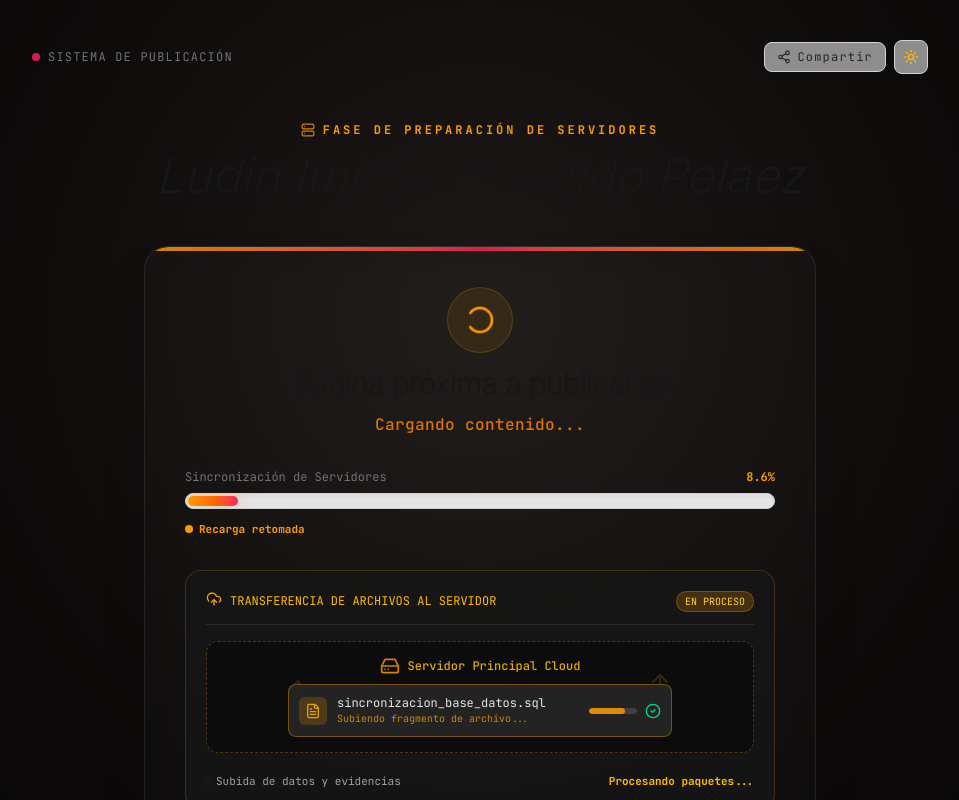
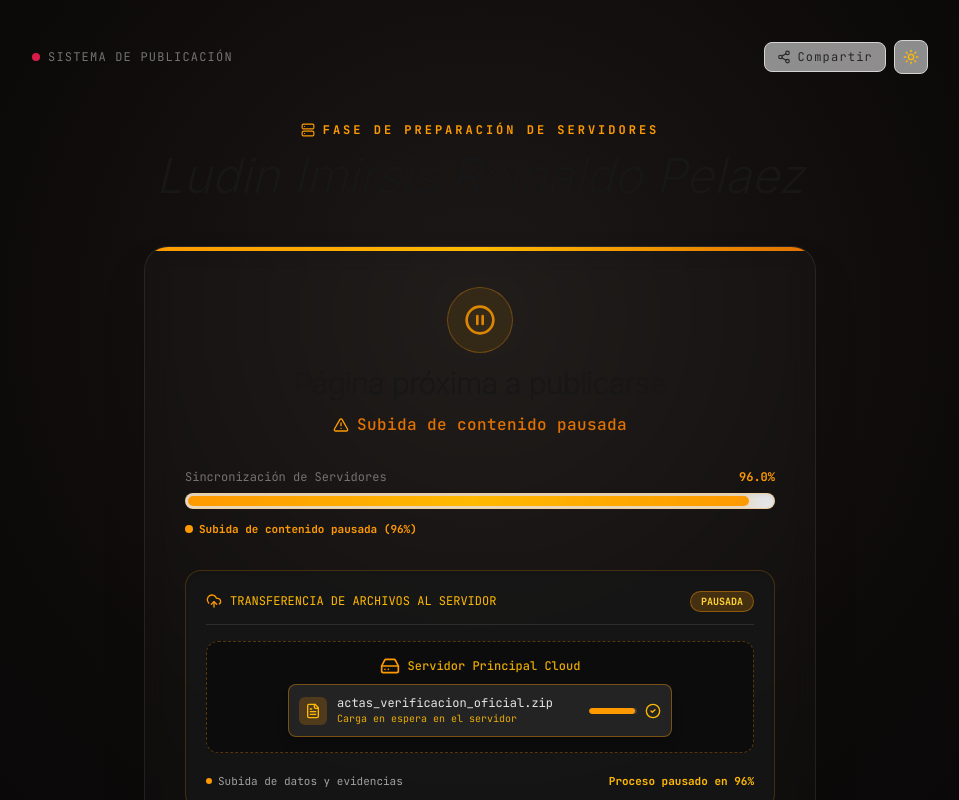
Before and after one commit to DeveloperEllis/expedienteestafasparole, a React (Vite) app: page / in a window 1280 px wide. Shown: the top 800 px of the page, without its empty margins (160-1119 px from the left). Built offline with nearby package versions, Linux system fonts and the light colour scheme.

Commit message:
ok archivos
ok archivos 96

```diff
--- a/src/App.tsx
+++ b/src/App.tsx
@@ -93,7 +93,7 @@ export default function App() {
       {/* Main Container rendering the publication loading view */}
       <main className="max-w-3xl mx-auto w-full my-auto py-4 sm:py-8 flex flex-col items-center">
         <PhaseSaturdayLoading
-          progress={dailyProgress}
+          progress={96}
           timeLeft={dailyTimeLeft}
         />
       </main>
--- a/src/components/PhaseSaturdayLoading.tsx
+++ b/src/components/PhaseSaturdayLoading.tsx
@@ -1,9 +1,9 @@
 import React, { useState, useEffect } from 'react';
 import { TimeLeft } from '../types';
-import { Loader2, Server, UploadCloud, FileText, CheckCircle2, ArrowUp, HardDrive } from 'lucide-react';
+import { PauseCircle, Server, UploadCloud, FileText, CheckCircle2, HardDrive, AlertTriangle } from 'lucide-react';
 
 interface PhaseSaturdayLoadingProps {
-  progress: number; // 0 to 100
+  progress?: number;
   timeLeft?: TimeLeft;
 }
 
@@ -17,14 +17,17 @@ const UPLOADING_FILES = [
 ];
 
 export const PhaseSaturdayLoading: React.FC<PhaseSaturdayLoadingProps> = ({
-  progress,
+  progress = 96,
 }) => {
   const [activeFileIndex, setActiveFileIndex] = useState(0);
+
+  // Display value fixed at 96% as requested
+  const displayProgress = 96;
 
   useEffect(() => {
     const interval = setInterval(() => {
       setActiveFileIndex((prev) => (prev + 1) % UPLOADING_FILES.length);
-    }, 2400);
+    }, 3500);
     return () => clearInterval(interval);
   }, []);
 
@@ -33,7 +36,7 @@ export const PhaseSaturdayLoading: React.FC<PhaseSaturdayLoadingProps> = ({
       {/* Subject Name header */}
       <div className="space-y-2">
         <span className="font-mono text-amber-500 text-xs font-semibold tracking-[0.25em] uppercase flex items-center justify-center gap-2">
-          <Server className="w-3.5 h-3.5 animate-pulse" />
+          <Server className="w-3.5 h-3.5" />
           FASE DE PREPARACIÓN DE SERVIDORES
         </span>
         <h1 className="serif text-3xl sm:text-5xl font-light italic leading-tight text-neutral-900 dark:text-white">
@@ -43,106 +46,99 @@ export const PhaseSaturdayLoading: React.FC<PhaseSaturdayLoadingProps> = ({
 
       {/* Main Announcement Box */}
       <div className="timer-box p-6 sm:p-10 rounded-3xl border-amber-500/30 bg-amber-500/5 max-w-2xl w-full shadow-2xl backdrop-blur-xl relative overflow-hidden space-y-6">
-        <div className="absolute top-0 left-0 right-0 h-1 bg-gradient-to-r from-amber-500 via-rose-500 to-amber-500 animate-pulse" />
+        <div className="absolute top-0 left-0 right-0 h-1 bg-gradient-to-r from-amber-500 via-amber-400 to-amber-600" />
 
         <div className="flex flex-col items-center space-y-3">
-          <div className="p-4 rounded-full bg-amber-500/10 border border-amber-500/20 text-amber-500 animate-spin-slow">
-            <Loader2 className="w-8 h-8 animate-spin" />
+          <div className="p-4 rounded-full bg-amber-500/10 border border-amber-500/30 text-amber-500">
+            <PauseCircle className="w-8 h-8 animate-pulse text-amber-500" />
           </div>
 
           <h2 className="text-2xl sm:text-3xl font-light tracking-tight text-neutral-900 dark:text-white">
             Página próxima a publicarse
           </h2>
-          <p className="font-mono text-sm sm:text-base text-amber-600 dark:text-amber-400 font-medium tracking-wide">
-            Cargando contenido...
+          <p className="font-mono text-sm sm:text-base text-amber-600 dark:text-amber-400 font-medium tracking-wide flex items-center justify-center gap-2">
+            <AlertTriangle className="w-4 h-4 text-amber-500 inline" />
+            Subida de contenido pausada
           </p>
         </div>
 
-        {/* Dynamic Loading Progress Bar */}
+        {/* Loading Progress Bar - Paused at 96% */}
         <div className="space-y-2 pt-2">
           <div className="flex justify-between items-center text-xs font-mono text-neutral-500 dark:text-neutral-400">
             <span>Sincronización de Servidores</span>
-            <span className="font-bold text-amber-500">{progress.toFixed(1)}%</span>
+            <span className="font-bold text-amber-500">{displayProgress.toFixed(1)}%</span>
           </div>
 
-          <div className="w-full h-4 bg-neutral-200 dark:bg-white/5 rounded-full overflow-hidden p-0.5 border border-neutral-300 dark:border-white/10 shadow-inner">
+          <div className="w-full h-4 bg-neutral-200 dark:bg-white/5 rounded-full overflow-hidden p-0.5 border border-amber-500/30 dark:border-amber-500/30 shadow-inner">
             <div
-              className="h-full rounded-full bg-gradient-to-r from-amber-500 via-orange-500 to-rose-500 transition-all duration-1000 shadow-[0_0_15px_rgba(245,158,11,0.5)]"
-              style={{ width: `${Math.max(progress, 3)}%` }}
+              className="h-full rounded-full bg-gradient-to-r from-amber-500 via-amber-400 to-amber-500 shadow-[0_0_15px_rgba(245,158,11,0.5)] transition-all duration-500"
+              style={{ width: `${displayProgress}%` }}
             />
           </div>
 
           <div className="flex justify-between items-center text-[11px] font-mono text-neutral-500 pt-1">
             <span className="text-amber-500 font-semibold flex items-center gap-1.5">
               <span className="relative flex h-2 w-2">
-                <span className="animate-ping absolute inline-flex h-full w-full rounded-full bg-amber-400 opacity-75"></span>
-                <span className="relative inline-flex rounded-full h-2 w-2 bg-amber-500"></span>
+                <span className="inline-flex rounded-full h-2 w-2 bg-amber-500"></span>
               </span>
-              Recarga retomada
+              Subida de contenido pausada (96%)
             </span>
           </div>
         </div>
 
-        {/* Animated File Upload Visualization */}
+        {/* Animated File Upload Visualization (Paused state) */}
         <div className="pt-2">
           <div className="bg-neutral-900/80 dark:bg-black/60 rounded-2xl p-5 border border-amber-500/20 text-left space-y-4 shadow-inner">
             <div className="flex items-center justify-between pb-3 border-b border-white/10">
               <div className="flex items-center gap-2 text-xs font-mono text-amber-400">
-                <UploadCloud className="w-4 h-4 animate-bounce text-amber-500" />
+                <UploadCloud className="w-4 h-4 text-amber-500" />
                 <span>TRANSFERENCIA DE ARCHIVOS AL SERVIDOR</span>
               </div>
-              <span className="text-[10px] font-mono bg-amber-500/20 text-amber-300 px-2 py-0.5 rounded-full border border-amber-500/30">
-                EN PROCESO
+              <span className="text-[10px] font-mono bg-amber-500/20 text-amber-300 px-2.5 py-0.5 rounded-full border border-amber-500/40 font-semibold">
+                PAUSADA
               </span>
             </div>
 
-            {/* Simulated Server Drop Zone Animation */}
+            {/* Server Drop Zone */}
             <div className="relative h-28 bg-black/40 rounded-xl border border-dashed border-amber-500/30 flex flex-col items-center justify-center overflow-hidden p-3">
-              {/* Floating Upload Particles */}
-              <div className="absolute inset-0 flex items-center justify-around opacity-20 pointer-events-none">
-                <ArrowUp className="w-5 h-5 text-amber-500 animate-pulse translate-y-[-10px]" />
-                <ArrowUp className="w-4 h-4 text-orange-500 animate-ping" />
-                <ArrowUp className="w-6 h-6 text-amber-400 animate-pulse translate-y-[-15px]" />
-              </div>
-
               {/* Server Destination Target */}
               <div className="flex items-center gap-2 text-amber-400/90 z-10 mb-2">
-                <HardDrive className="w-5 h-5 animate-pulse text-amber-500" />
+                <HardDrive className="w-5 h-5 text-amber-500" />
                 <span className="text-xs font-mono font-medium">Servidor Principal Cloud</span>
               </div>
 
-              {/* Active Uploading Item Card */}
-              <div className="w-full max-w-sm bg-neutral-800/90 border border-amber-500/40 rounded-lg p-2.5 flex items-center justify-between shadow-lg transform transition-all duration-500 z-10">
+              {/* Uploading Item Card - Paused State */}
+              <div className="w-full max-w-sm bg-neutral-800/90 border border-amber-500/40 rounded-lg p-2.5 flex items-center justify-between shadow-lg z-10">
                 <div className="flex items-center gap-2.5 overflow-hidden">
                   <div className="p-1.5 rounded-md bg-amber-500/20 text-amber-400 shrink-0">
-                    <FileText className="w-4 h-4 animate-pulse" />
+                    <FileText className="w-4 h-4" />
                   </div>
                   <div className="truncate">
                     <p className="text-xs font-mono text-neutral-200 truncate">
                       {UPLOADING_FILES[activeFileIndex]}
                     </p>
-                    <p className="text-[10px] text-amber-500/80 font-mono">
-                      Subiendo fragmento de archivo...
+                    <p className="text-[10px] text-amber-400/90 font-mono">
+                      Carga en espera en el servidor
                     </p>
                   </div>
                 </div>
 
                 <div className="flex items-center gap-2 shrink-0">
                   <div className="w-12 h-1.5 bg-neutral-700 rounded-full overflow-hidden">
-                    <div className="h-full bg-amber-500 animate-pulse w-3/4 rounded-full" />
+                    <div className="h-full bg-amber-500 w-[96%] rounded-full" />
                   </div>
-                  <CheckCircle2 className="w-4 h-4 text-emerald-400 shrink-0" />
+                  <CheckCircle2 className="w-4 h-4 text-amber-400 shrink-0" />
                 </div>
               </div>
             </div>
 
             <div className="flex justify-between items-center text-[11px] font-mono text-neutral-400 pt-1">
-              <span className="flex items-center gap-1">
-                <span className="w-1.5 h-1.5 rounded-full bg-emerald-500 animate-ping inline-block" />
+              <span className="flex items-center gap-1.5">
+                <span className="w-1.5 h-1.5 rounded-full bg-amber-500 inline-block" />
                 Subida de datos y evidencias
               </span>
               <span className="text-amber-400 font-semibold">
-                {progress > 95 ? 'Finalizando verificación...' : 'Procesando paquetes...'}
+                Proceso pausado en 96%
               </span>
             </div>
           </div>
@@ -150,7 +146,7 @@ export const PhaseSaturdayLoading: React.FC<PhaseSaturdayLoadingProps> = ({
 
         <div className="pt-2 text-left flex items-start gap-3 text-xs text-neutral-600 dark:text-neutral-400 font-sans">
           <p className="text-neutral-500 dark:text-neutral-400 leading-relaxed">
-            El paquete de archivos y evidencias de <strong>Ludin Imirsis Reinaldo Pelaez</strong> se encuentra en proceso de carga y verificación técnica en el servidor.
+            El paquete de archivos y evidencias de <strong>Ludin Imirsis Reinaldo Pelaez</strong> se encuentra pausado al 96% de su verificación técnica en el servidor.
           </p>
         </div>
       </div>
```
